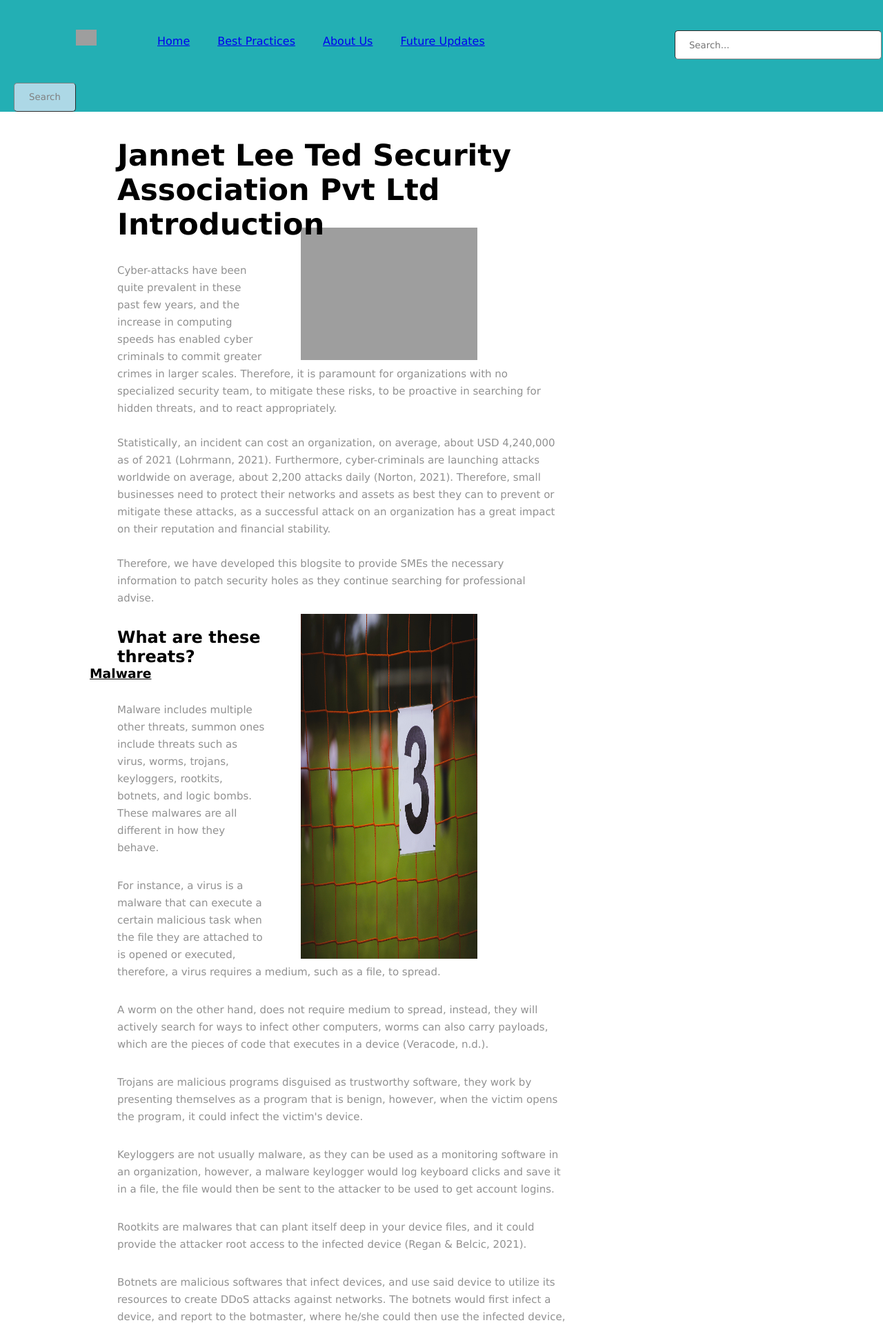
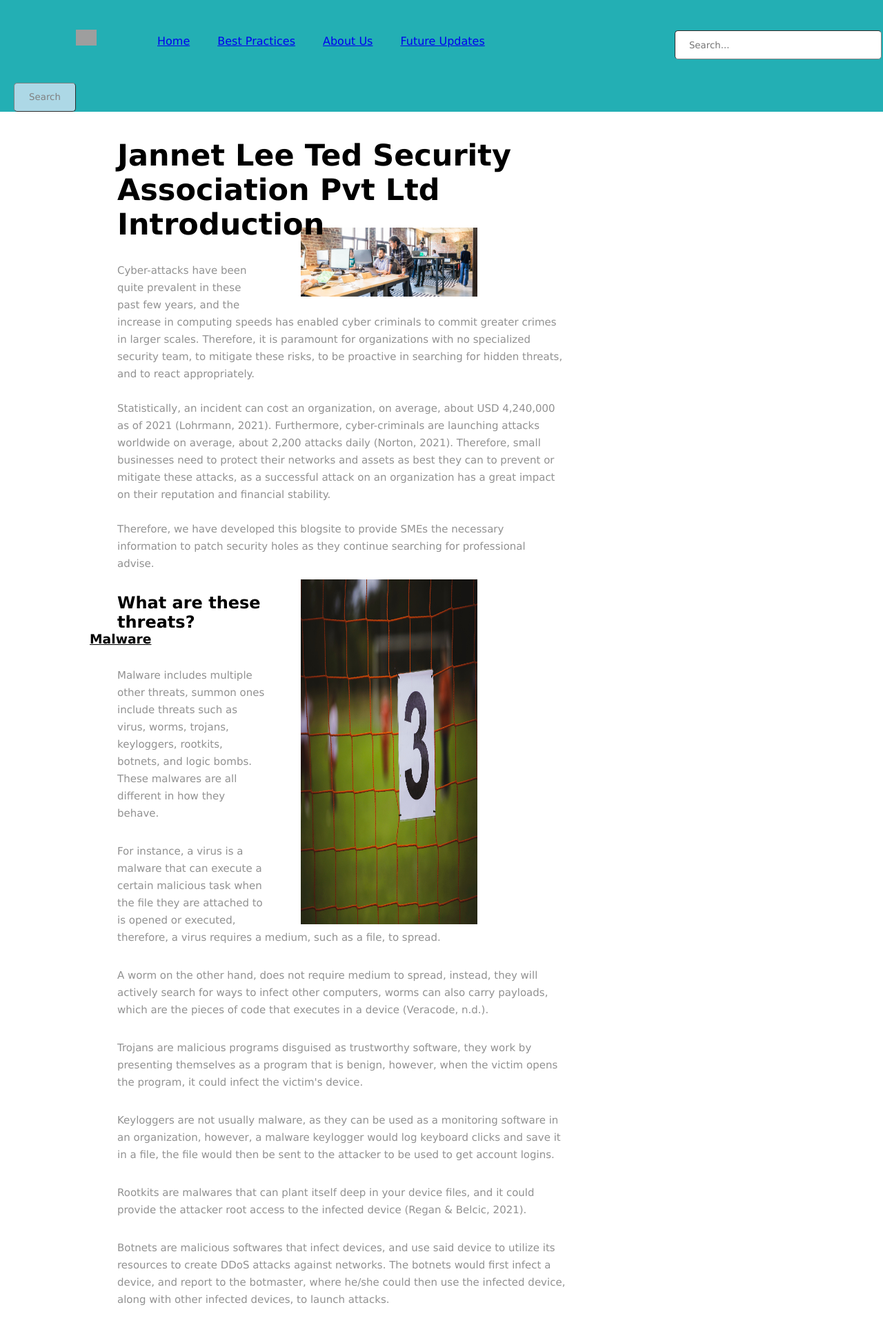
Before and after one commit to crescent0001/JL-Ted-SMEs-blog, a Django app: page / in a window 1280 px wide. Shown: the top 1921 px of the page at 69% size. Run offline with Django 3.2, Linux system fonts and the light colour scheme; grey boxes are pictures that could not be loaded.

Commit message:
MainPage Intro Image

```diff
--- a/Demo Project/JannetLee/templates/index.html
+++ b/Demo Project/JannetLee/templates/index.html
@@ -83,7 +83,7 @@
       <div class="app-text">
         <h1>Jannet Lee Ted Security Association Pvt Ltd<br />Introduction</h1>
         <div class="app-picture">
-          <img src="x" alt="app-picture-intro"/>
+          <img src="{% static 'JannetLee/images/mainpage.png' %}" alt="image for other articles" width="100" height="100" />
         </div>
         <p>
           Cyber-attacks have been quite prevalent in these past few years, and the increase in computing speeds has enabled cyber criminals to commit greater crimes in larger scales. Therefore, it is paramount for organizations with no specialized security team, to mitigate these risks, to be proactive in searching for hidden threats, and to react appropriately. </br></br>
```
Also changed, not shown: Demo Project/static/JannetLee/images/mainpage.png (added).
